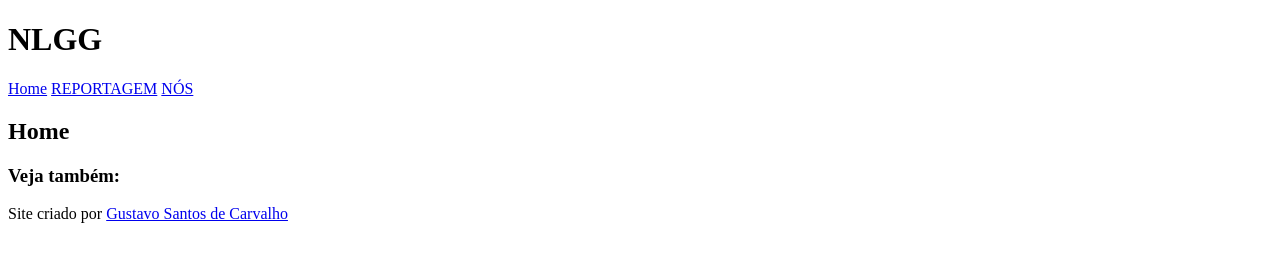
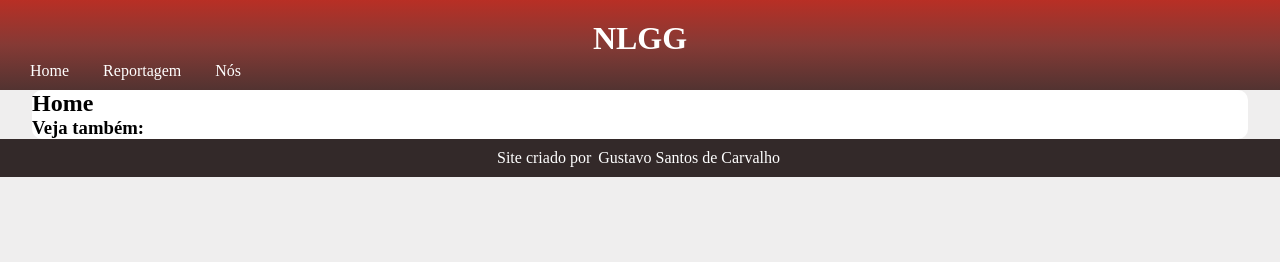
Before and after one commit to Guh2sc/projeto-reportagem, a plain HTML site: page index.html in a window 1280 px wide. Drawn offline with Linux system fonts and the light colour scheme.

Commit message:
Atualização dos estilos do header e footer

```diff
--- a/estilo/style.css
+++ b/estilo/style.css
@@ -1 +1,71 @@
 @charset "UTF-8";
+
+:root{
+    --cor01: #EB0F00;
+    --cor02: #B82F25;
+    --cor03: #853A35;
+    --cor04: #523331;
+    --cor05: #332929;
+
+}
+
+*{
+    margin: 0px;
+    padding: 0px;
+}
+
+body{
+    background-color: rgba(202, 199, 199, 0.295);
+}
+header{
+    background-image: linear-gradient(to bottom, var(--cor02), var(--cor03),var(--cor04));
+    padding-top: 20px;
+    padding-bottom: 10px;
+}
+header > h1{
+    color: white;
+    margin: 0px;
+    text-align: center;
+}
+header > nav{
+    padding-top: 5px;
+}
+header > nav > p{
+    padding-left: 15px;
+}
+header > nav > p > a{
+    color: white;
+    text-decoration: none;
+    margin-top: 25px;
+    padding: 3px 15px;
+}
+header > nav > p > a:hover{
+    background-color: var(--cor02);
+    text-decoration: underline;
+    border-radius: 10px;
+}
+main{
+    background-color: white;
+    width: 95vw;
+    height: 95%;
+    margin: auto;
+    border-radius: 10px;
+}
+
+footer{
+    color: white;
+    text-align: center;
+    padding: 10px;
+    background-color: var(--cor05);
+}
+footer > p > a{
+    color: white;
+    text-decoration: none;
+    margin-top: 25px;
+    padding: 3px 3px;
+}
+footer > p > a:hover{
+    background-color: var(--cor02);
+    text-decoration: underline;
+    border-radius: 10px;
+}
--- a/index.html
+++ b/index.html
@@ -10,9 +10,11 @@
     <header>
         <h1>NLGG</h1>
         <nav>
-            <a href="#">Home</a>
-            <a href="#">REPORTAGEM</a>
-            <a href="#">NÓS</a>
+            <p>
+                <a href="index.html">Home</a>
+                <a href="pages/reportagem.html">Reportagem</a>
+                <a href="pages/nos.html">Nós</a>
+            </p>
         </nav>
     </header>
     <main>
@@ -26,7 +28,7 @@
         </section>
     </main>
     <footer>
-        <p>Site criado por <a href="https://github.com/Guh2sc">Gustavo Santos de Carvalho</a></p>
+        <p>Site criado por <a href="https://github.com/Guh2sc" target="_black" rel="external">Gustavo Santos de Carvalho</a></p>
     </footer>
 </body>
 </html>
```
Also changed, not shown: pages/nos.html (+6 -3 lines), pages/reportagem.html (+6 -3 lines), pages/reportagem01.html (+6 -3 lines).
